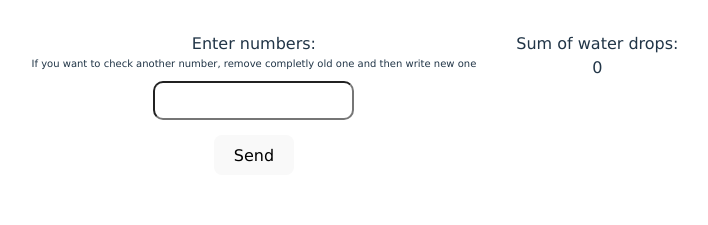
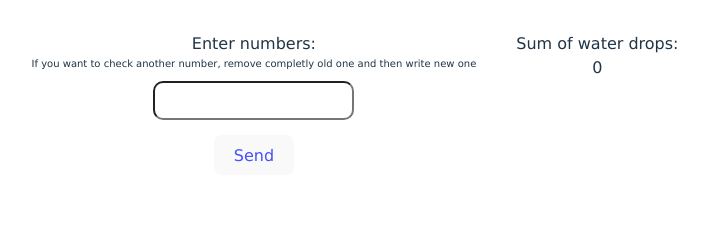
Before and after one commit to magdalsen/blocks-on-surface, a React (Vite) app: page / in a window 1280 px wide. Shown: the top 225 px of the page, without its empty margins (285-993 px from the left). Built offline with nearby package versions, Linux system fonts and the light colour scheme.

Commit message:
change button submit color

```diff
--- a/src/index.css
+++ b/src/index.css
@@ -46,9 +46,13 @@ button {
   background-color: #1a1a1a;
   cursor: pointer;
   transition: border-color 0.25s;
+  color: #4750fa;
+}
+button:disabled {
+  color: aliceblue;
 }
 button:hover {
-  border-color: #646cff;
+  border-color: #4750fa;
 }
 button:focus,
 button:focus-visible {
```
